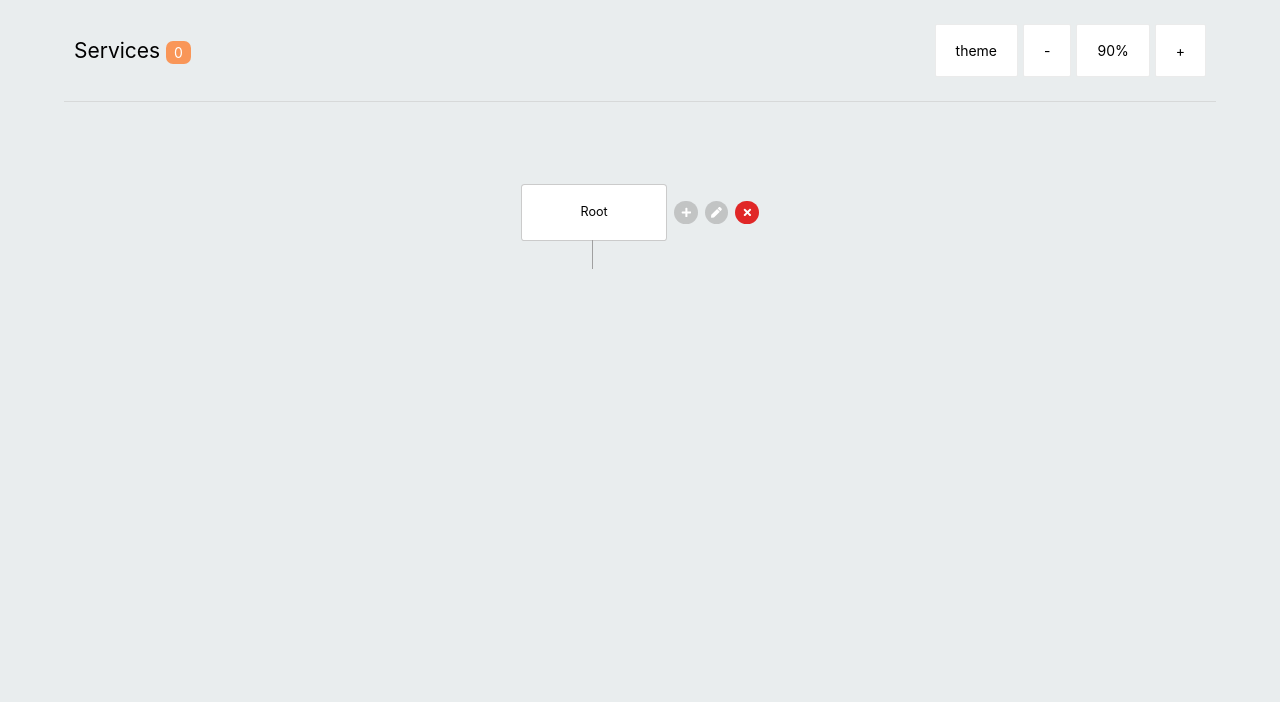
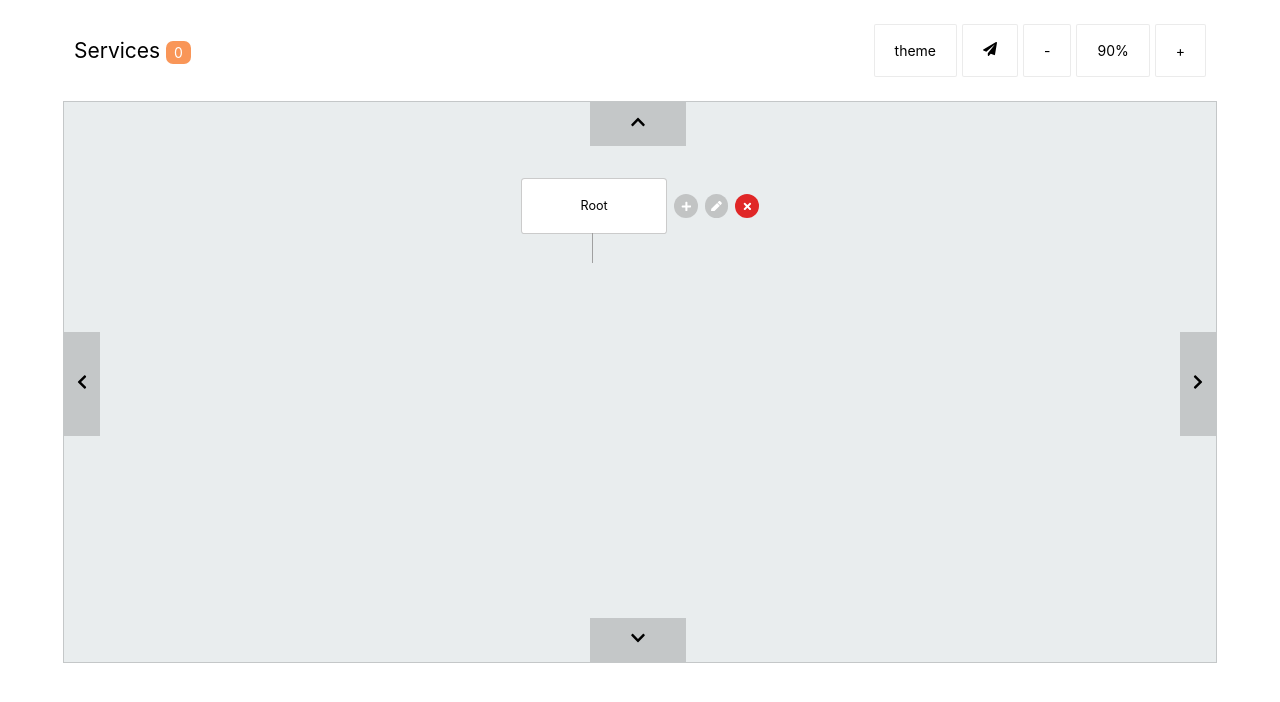
Before and after one commit to abel-otegbola/Tree, a React (Vite) app: page / in a window 1280 px wide. Shown: the top 702 px of the page. Built offline with nearby package versions, Linux system fonts and the light colour scheme; the HTML template or start-up script is replaced by a standard one.

Commit message:
feat: add direction functionality

```diff
--- a/src/App.tsx
+++ b/src/App.tsx
@@ -1,3 +1,4 @@
+import { FaChevronDown, FaChevronLeft, FaChevronRight, FaChevronUp } from "react-icons/fa"
 import "./assets/scss/index.css"
 import Topbar from "./components/topbar"
 import Tree from './components/tree'
@@ -5,13 +6,23 @@ import { useState } from "react"
 
 function App() {
   const [zoom, setZoom] = useState(90)
+  const [pos, setPos] = useState({ inline: 0, block: 0 })
 
   return (
     <div>
-      <Topbar zoom={zoom} setZoom={setZoom} />
+      <Topbar zoom={zoom} setZoom={setZoom} setPos={setPos} />
       <main>
-        <div className='canvas' style={{ zoom: zoom + "%" }}>
+        <div className='canvas' style={{ zoom: zoom + "%",
+          transform: `translate(${pos.block}px, ${pos.inline}px)`
+        }}>
           <Tree/>
+        </div>
+
+        <div className="direction">
+          <span className="top" onClick={() => setPos({ block: pos.block, inline: pos.inline - 40 })}><FaChevronUp /></span>
+          <span className="bottom" onClick={() => setPos({ block: pos.block, inline: pos.inline + 40 })}><FaChevronDown /></span>
+          <span className="left" onClick={() => setPos({ block: pos.block - 40, inline: pos.inline })}><FaChevronLeft /></span>
+          <span className="right" onClick={() => setPos({ block: pos.block + 40, inline: pos.inline })}><FaChevronRight /></span>
         </div>
       </main>
     </div>
--- a/src/assets/scss/index.css
+++ b/src/assets/scss/index.css
@@ -1,5 +1,4 @@
 :root {
-  background: #e9edee;
   font-family: Inter, system-ui, Avenir, Helvetica, Arial, sans-serif;
   line-height: 1.5;
   font-weight: 400;
@@ -19,6 +18,9 @@ body.dark {
   background-color: #111423;
   color: rgba(255, 255, 255, 0.8039215686);
 }
+body.dark main {
+  background-color: #0b0d1a;
+}
 body.dark .topbar p, body.dark .topbar p ul {
   background-color: #131725;
 }
@@ -30,7 +32,6 @@ body.dark .topbar p, body.dark .topbar p ul {
   padding: 10px;
   margin-inline: 5%;
   font-size: 14px;
-  border-bottom: 1px solid rgba(204, 204, 204, 0.6117647059);
 }
 .topbar h2 {
   font-weight: 400;
@@ -87,9 +88,40 @@ body.dark .topbar p, body.dark .topbar p ul {
   color: #6a8ac7;
 }
 
-.main {
-  overflow: scroll;
-  width: 100%;
+main {
+  overflow-x: auto;
+  width: 90%;
+  height: 70vh;
+  margin-inline: auto;
+  border: 1px solid rgba(0, 0, 0, 0.1607843137);
+  position: relative;
+  background: #e9edee;
+}
+main .direction span {
+  padding: 20px 10px;
+  background-color: rgba(0, 0, 0, 0.1607843137);
+  position: absolute;
+  cursor: pointer;
+}
+main .direction span.top {
+  left: calc(50% - 50px);
+  padding: 10px 40px;
+  top: 0;
+}
+main .direction span.bottom {
+  left: calc(50% - 50px);
+  padding: 10px 40px;
+  bottom: 0;
+}
+main .direction span.left {
+  top: calc(50% - 50px);
+  padding: 40px 10px;
+  left: 0;
+}
+main .direction span.right {
+  top: calc(50% - 50px);
+  padding: 40px 10px;
+  right: 0;
 }
 
 .canvas {
--- a/src/assets/scss/index.scss
+++ b/src/assets/scss/index.scss
@@ -1,5 +1,4 @@
 :root {
-    background: #e9edee;
     font-family: Inter, system-ui, Avenir, Helvetica, Arial, sans-serif;
     line-height: 1.5;
     font-weight: 400;
@@ -15,6 +14,9 @@ body {
     width: 100%;
     min-height: 100vh;
     &.dark {
+        main {
+            background-color: #0b0d1a;
+        }
         background-color: #111423;
         color: #ffffffcd;
 
@@ -32,7 +34,6 @@ body {
     padding: 10px;
     margin-inline: 5%;
     font-size: 14px;
-    border-bottom: 1px solid #cccccc9c;
 
     h2 {
         font-weight: 400;
@@ -96,9 +97,45 @@ body {
         }
     }
 }
-.main {
-    overflow: scroll;
-    width: 100%;
+main {
+    overflow-x: auto;
+    width: 90%;
+    height: 70vh;
+    margin-inline: auto;
+    border: 1px solid #00000029;
+    position: relative;
+    background: #e9edee;
+
+    .direction {
+
+        span {
+            padding: 20px 10px;
+            background-color: #00000029;
+            position: absolute;
+            cursor: pointer;
+
+            &.top {
+                left: calc(50% - 50px);
+                padding: 10px 40px;
+                top: 0;
+            }
+            &.bottom {
+                left: calc(50% - 50px);
+                padding: 10px 40px;
+                bottom: 0;
+            }
+            &.left {
+                top: calc(50% - 50px);
+                padding: 40px 10px;
+                left: 0;
+            }
+            &.right {
+                top: calc(50% - 50px);
+                padding: 40px 10px;
+                right: 0;
+            }
+        }
+    }
 }
 .canvas {
     display: flex;
--- a/src/components/topbar/index.tsx
+++ b/src/components/topbar/index.tsx
@@ -1,12 +1,13 @@
 import React, { useState } from 'react'
-import { FaCheck } from 'react-icons/fa'
+import { FaCheck, FaPaperPlane } from 'react-icons/fa'
 
 interface topbarProps {
     zoom: number,
+    setPos: React.Dispatch<React.SetStateAction<any>>,
     setZoom: React.Dispatch<React.SetStateAction<number>>
 }
 
-const Topbar = ({ zoom, setZoom }: topbarProps) => {
+const Topbar = ({ zoom, setZoom, setPos }: topbarProps) => {
     const [open, setOpen] = useState(false)
 
     const handleTheme = () => {
@@ -19,13 +20,14 @@ const Topbar = ({ zoom, setZoom }: topbarProps) => {
 
             <div className="buttons">
                 <p onClick={() => handleTheme()}>theme</p>
+                <p onClick={() => setPos({ inline: 0, block: 0 })}><FaPaperPlane /></p>
                 <p onClick={() => setZoom(zoom - 10)}>-</p>
                 <p onClick={() => setOpen(!open)}>
                     {zoom}%
                     <ul className={open ? "open" : ""}>
                         {
                             [25, 30, 40, 50, 60, 70, 80, 90, 100, 125, 150].map(item => (
-                                <li className={zoom === item ? "active" : ""} onClick={() => setZoom(item)}>{item}% {zoom === item ? <FaCheck /> : ""}</li>
+                                <li key={item} className={zoom === item ? "active" : ""} onClick={() => setZoom(item)}>{item}% {zoom === item ? <FaCheck /> : ""}</li>
                             ))
                         }
                     </ul>
```
Also changed, not shown: 1 other file (tests, documents, lock files or other folders).
